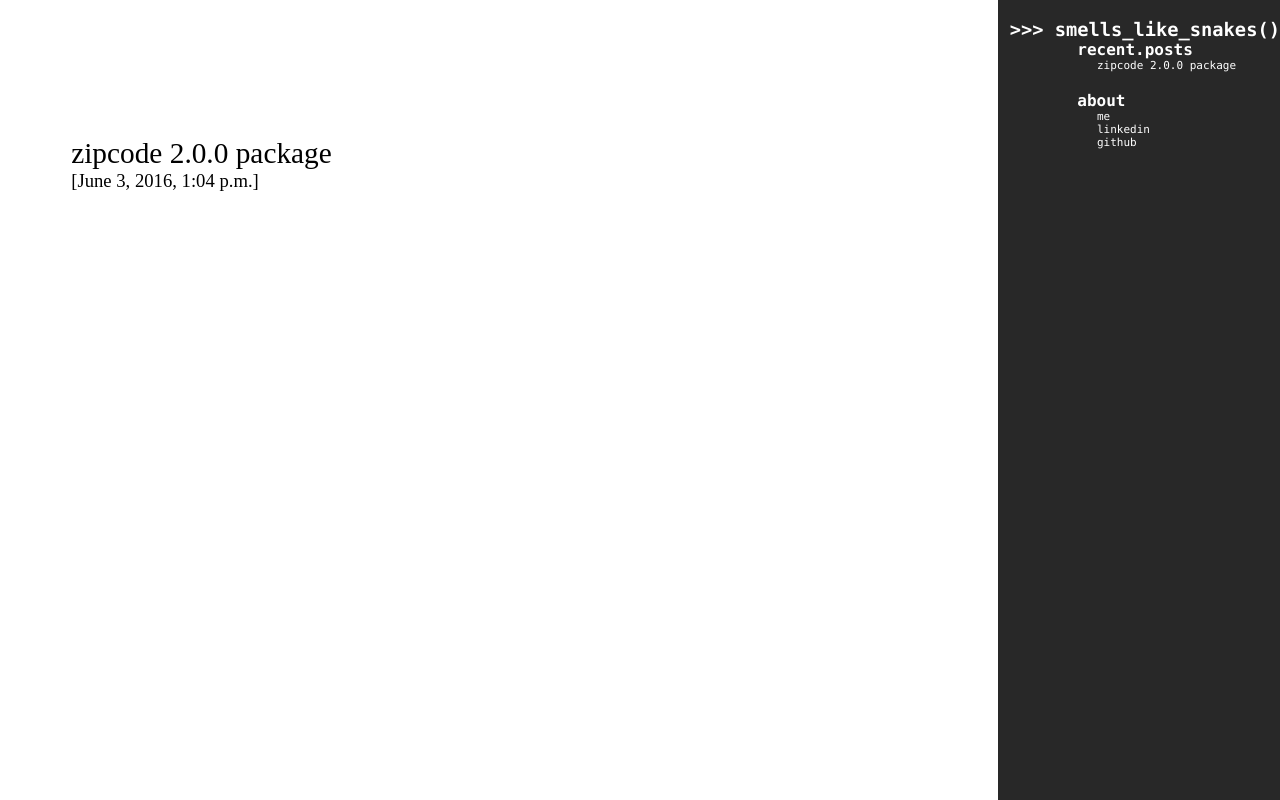
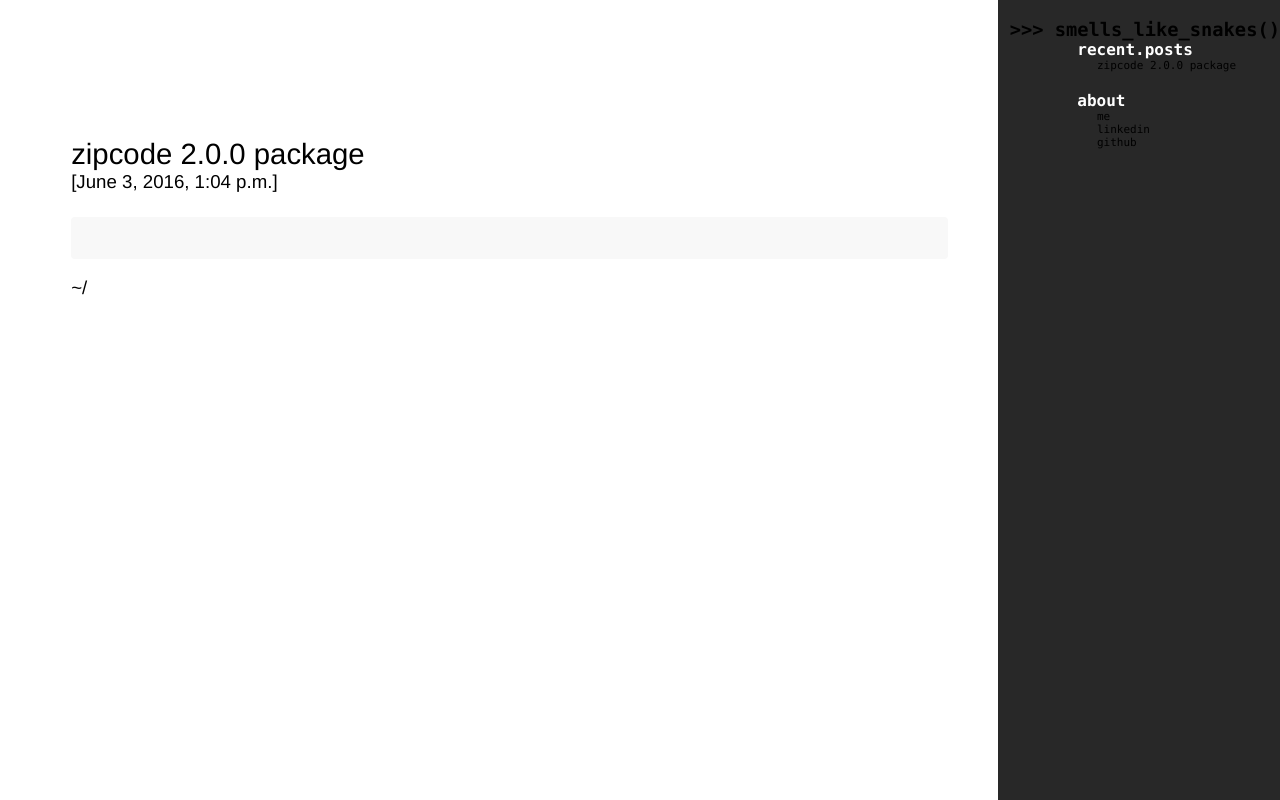
Before and after one commit to gabrielx52/smells-like-snakes, a Django app: page /post/4/ in a window 1280 px wide. Run offline with Django 3.2, Linux system fonts and the light colour scheme; data comes from the database, SQL or seed files in the repository; some web fonts are replaced.

Commit message:
updated style and added not found page and fixed detail/front

```diff
--- a/blog/templates/blog/detail.html
+++ b/blog/templates/blog/detail.html
@@ -1,5 +1,6 @@
 {% extends "base.html" %}
 {% block content %}
+<div id="detail">
 <div id="detail_title">
 <!--     <span id="comment"> -->
     {{ post.title }}
@@ -11,10 +12,14 @@
 </div>
 <!-- <hr> -->
 <div id="detail_body">
-    {{ post.body|safe }}<br>
+    {{ post.body|safe }}
+    <br>
 </div>
+    <br>
+<span id="root_link">
+    <a href="{% url 'front page' %}">~/</a>
+</span>
 <br>
-<span id="return_link">
-    <a href="{% url 'front page' %}"> return </a>
-</span>
+<!-- <span id="return_link"> -->
+</div>
 {% endblock %}
--- a/blog/views.py
+++ b/blog/views.py
@@ -18,8 +18,8 @@ def detail_view(request, post_id):
     recent_posts = published.order_by('-date_published')[:5]
     try:
         post = published.get(pk=post_id)
-    except post.DoesNotExist:
-        raise Http404
+    except:
+        return render(request, 'blog/nope.html', {'view': 'post', 'err': post_id, 'recent_posts': recent_posts})
     context = {'post': post, 'recent_posts': recent_posts}
     return render(request, 'blog/detail.html', context)
 
@@ -32,7 +32,7 @@ def cat_view(request, cat):
         pots = Post.objects.filter(category__name=cat)
         context = {'cat': cat, 'pots': pots, 'recent_posts': recent_posts}
     else:
-        context = {'not_found': 'Not Found', 'recent_posts': recent_posts}
+        return render(request, 'blog/nope.html', {'view': 'cat', ' err': cat, 'recent_posts': recent_posts})
     return render(request, 'blog/cat.html', context)
 
 
--- a/py_blog/settings.py
+++ b/py_blog/settings.py
@@ -20,7 +20,7 @@ BASE_DIR = os.path.dirname(os.path.dirname(os.path.abspath(__file__)))
 # See https://docs.djangoproject.com/en/1.9/howto/deployment/checklist/
 
 # SECURITY WARNING: keep the secret key used in production secret!
-SECRET_KEY = '&48&@lh0@@jng7#^le3)mn6qny@eop#qy6w)gew8%y0#0q#l-+' # os.environ['SNAKE_KEY']
+SECRET_KEY = os.environ['SNAKE_KEY']
 
 # SECURITY WARNING: don't run with debug turned on in production!
 DEBUG = True
--- a/py_blog/static/styles/global.css
+++ b/py_blog/static/styles/global.css
@@ -1,7 +1,16 @@
+
+body {
+    font-family: "Helvetica Neue", Helvetica, sans-serif;
+/*    background-color:#FEFFF1;*/
+    /*font-family: Menlo, Monaco, 'Source Code Pro', monospace;*/
+}
+
 .contaner {
-    background-color: #FCFCFC;
+    /*background-color: #FCFCFC;*/
+  /*  background-color: #FEF9ED;*/
     position: relative;
     padding:0 0 0 55px;
+    margin-right: 22%;
 }
 
 div#sidebar {
@@ -26,8 +35,11 @@ font-style: bolder;
 
 div#not_found {
     font-size: 28pt;
-/*    margin-left: 34%;
-    margin-top: 4%;*/
+    text-align: center;
+}
+
+div#error {
+    font-size: 24;
     text-align: center;
 }
 
@@ -37,20 +49,26 @@ div#post_links {
     margin-top: 0;
 }
 
-div#content {
-    font-family: Georgia, serif;
-    margin-top: 5%;
-    margin-left: 10%;
-    margin-right: 37%;
-}
-
 #content a:visited {
     color: black;
 }
 
 #content a:hover {
     color: red;
-   /* color: #5A4C4C;*/
+}
+
+div#post {
+    margin-left: 10%;
+    text-align: left;
+    width: 600px;
+}
+
+#post a:visited {
+    color: black;
+}
+
+#post a:hover {
+    color: red;
 }
 
 #post_title {
@@ -109,23 +127,34 @@ div#header {
     color: dimgrey;
 }
 
+div#grey_back {
+    background-color: grey;
+    margin:0 0 0 0;
+}
+
+div#detail {
+    margin-left: 5%;
+    margin-top: 5%;
+}
+
 div#detail_title {
-    margin-top: 5%;
-    margin-left: 5%;
     font-size: 22pt;
     color: black;
 }
 
-/*span#comment {
+div#detail_body {
+    margin-top: 2%;
+    font-size: 14pt;
+    margin-right: 27%;
+    background-color: #F8F8F8;
+    border-radius: 4px;
+    /*border: 1px #E8E8E8 solid;*/
+    padding: 10px;
+}
+
+span#comment {
     font-style: italic;
     color: dimgrey;
-}*/
-
-div#detail_body {
-    margin-top: 2%;
-    margin-left: 5%;
-    font-size: 14pt;
-    margin-right: 27%;
 }
 
 div.gist-file {
@@ -134,7 +163,7 @@ div.gist-file {
 
 a:link {
     text-decoration: none;
-    color: white;
+    color: black;
 }
 
 hr {
@@ -181,6 +210,19 @@ span#fourteen_point {
     color: black;
 }
 
+span#root_link {
+    font-size: 14pt;
+    color: black;
+}
+
+span#root_link a:visited {
+    color: black;
+}
+
+span#root_link a:hover {
+    color: red;
+}
+
 #ten_point {
     font-size: 10pt;
 }
@@ -207,13 +249,3 @@ pre {
     border: 1px solid #cccccc;
     border-radius: 4px;
 }
-
-/*img {
-    float: left;
-    margin-left: 5%;
-    margin-right: 3%;
-    border: 3px double;
-    color: grey;
-    vertical-align: baseline;
-}
-*/
--- a/py_blog/urls.py
+++ b/py_blog/urls.py
@@ -21,7 +21,7 @@ from blog import views
 urlpatterns = [
     url(r'^admin/', admin.site.urls),
     url(r'^$', views.front_page, name='front page'),
-    url(r'^post/(?P<post_id>[0-9]+)/$', views.detail_view, name='detail_view'),
+    url(r'^post/(?P<post_id>[\w]+)/$', views.detail_view, name='detail_view'),
     url(r'^bio/', views.about_view, name='about_view'),
     url(r'^cat/(?P<cat>[\w]+)/$', views.cat_view, name='cat_view')
 ]
```
Also changed, not shown: blog/templates/blog/front_page.html (+5 -6 lines), blog/templates/blog/nope.html (added, +12 -0 lines).
